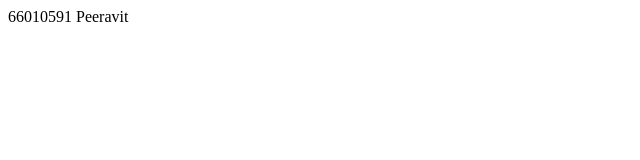
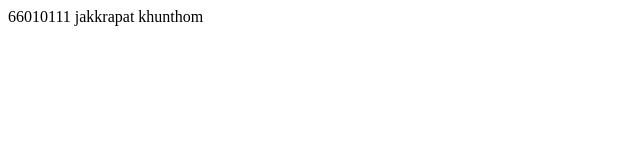
Before and after one commit to jakkrapat66010111/git101, a plain HTML site: page index.html in a window 1280 px wide. Shown: the whole page, without its empty margins (0-640 px from the left). Drawn offline with Linux system fonts and the light colour scheme.

Commit message:
Update index.html

```diff
--- a/index.html
+++ b/index.html
@@ -6,6 +6,6 @@
     <title>Document</title>
 </head>
 <body>
-    66010591 Peeravit
+    66010111 jakkrapat khunthom
 </body>
 </html>
```
